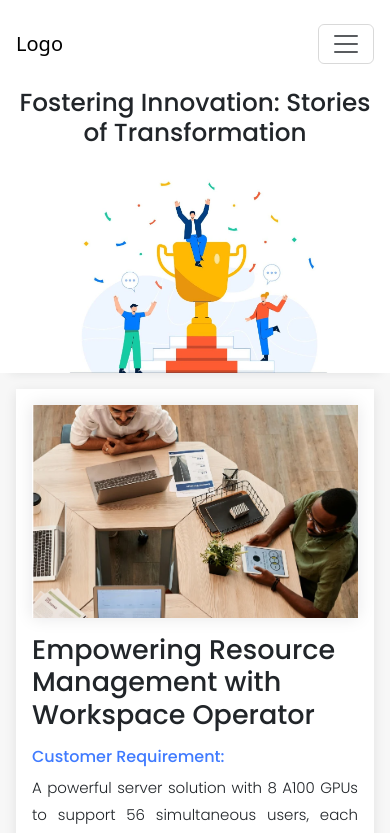
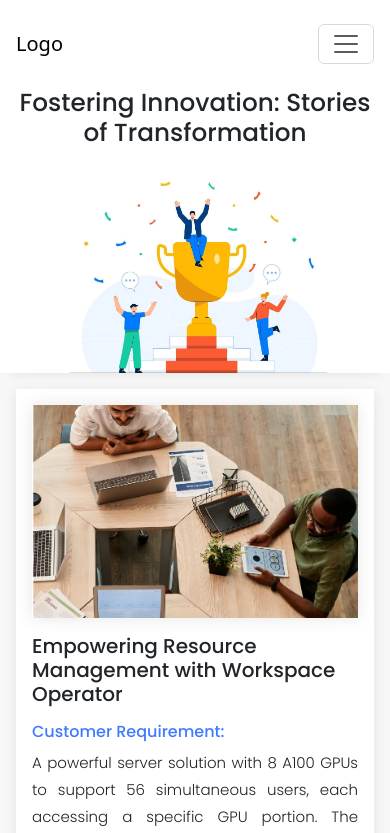
Before and after one commit to SandeepSangvekar/comReactApp, a React (Vite) app: page /success-stories in a window 390 px wide. Shown: the top 833 px of the page. Built offline with nearby package versions, Linux system fonts and the light colour scheme.

Commit message:
home n scc sto changes

```diff
--- a/src/components/home/Home.css
+++ b/src/components/home/Home.css
@@ -860,4 +860,7 @@
   .custo-voices-card p{
     line-height: 22px;
   }
+  .img-content h2{
+    font-size: 21px;
+  }
 }
--- a/src/components/successStories/SuccessStories.css
+++ b/src/components/successStories/SuccessStories.css
@@ -65,5 +65,7 @@
     .right-suc-img-wrap{
       margin-bottom: 1rem;
     }
-
+    .suc-container h3{
+      font-size: 20px;
+    }
   }
```
